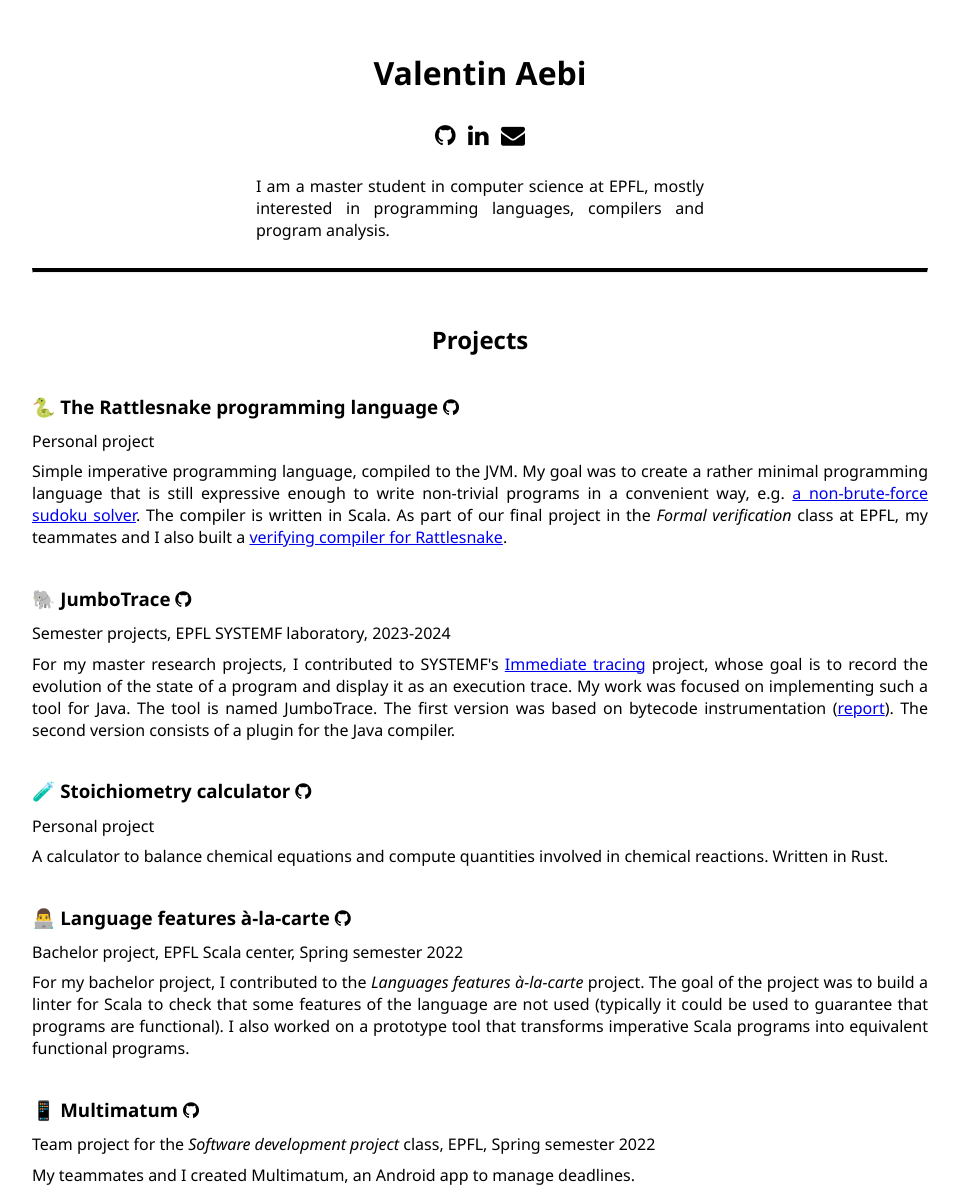
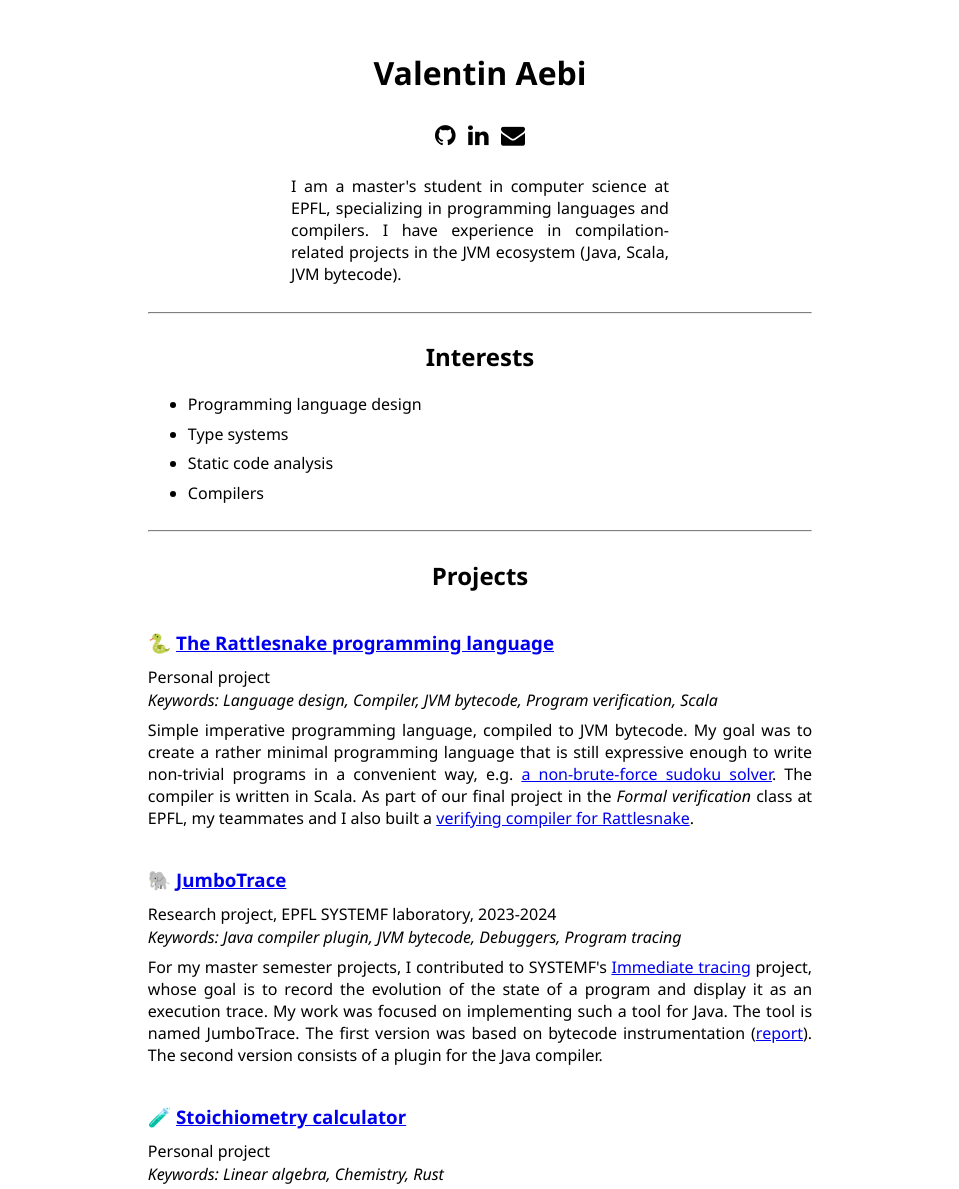
Before and after one commit to ValentinAebi/ValentinAebi.github.io, a plain HTML site: page index.html in a window 1280 px wide. Shown: the top 1189 px of the page, without its empty margins (160-1119 px from the left). Drawn offline with Linux system fonts and the light colour scheme.

Commit message:
Refactor webpage

```diff
--- a/index.html
+++ b/index.html
@@ -15,23 +15,37 @@
     <a id="email_logo" target="_blank"><i class="fa fa-envelope" title="E-mail"></i></a>
 </p>
 <p class="my_descr">
-    I am a master student in computer science at EPFL, mostly interested in programming languages, compilers and program analysis.
+    I am a master's student in computer science at EPFL, specializing in programming languages and compilers.
+    I have experience in compilation-related projects in the JVM ecosystem (Java, Scala, JVM bytecode).
 </p>
+
 <hr class="bold">
-<br>
+
+<section>
+<h2>Interests</h2>
+<ul class="interests_list">
+    <li>Programming language design</li>
+    <li>Type systems</li>
+    <li>Static code analysis</li>
+    <li>Compilers</li>
+</ul>
+</section>
+
+<hr class="bold">
 
 <section>
 <h2>Projects</h2>
 
-<h3>🐍 The Rattlesnake programming language
+<h3 class="project_title">🐍
     <a href="https://github.com/ValentinAebi/Rattlesnake" target="_blank">
-        <i class="fa fa-github" title="GitHub repository"></i>
+        The Rattlesnake programming language
     </a>
 </h3>
 <p class="project">
     <p class="project_type">Personal project</p>
+    <p class="tags_list">Keywords: Language design, Compiler, JVM bytecode, Program verification, Scala</p>
     <p class="project_descr">
-        Simple imperative programming language, compiled to the JVM. My goal was to create a rather minimal programming language that is still
+        Simple imperative programming language, compiled to JVM bytecode. My goal was to create a rather minimal programming language that is still
         expressive enough to write non-trivial programs in a convenient way,
         e.g. <a href="https://github.com/ValentinAebi/Rattlesnake-sudoku-solver" target="_blank">a non-brute-force sudoku solver</a>.
         The compiler is written in Scala. As part of our final project in the <i>Formal verification</i> class at EPFL, my teammates and I also
@@ -39,15 +53,16 @@
     </p>
 </p>
 
-<h3>🐘 JumboTrace
-    <a href="https://github.com/epfl-systemf/JumboTrace" target="_blank" style="text-decoration: none;">
-        <i class="fa fa-github" title="GitHub repository"></i>
+<h3 class="project_title">🐘
+    <a href="https://github.com/epfl-systemf/JumboTrace" target="_blank">
+        JumboTrace
     </a>
 </h3>
 <p class="project">
-    <p class="project_type">Semester projects, EPFL SYSTEMF laboratory, 2023-2024</p>
+    <p class="project_type">Research project, EPFL SYSTEMF laboratory, 2023-2024</p>
+    <p class="tags_list">Keywords: Java compiler plugin, JVM bytecode, Debuggers, Program tracing</p>
     <p class="project_descr">
-        For my master research projects, I contributed to SYSTEMF's
+        For my master semester projects, I contributed to SYSTEMF's
         <a href="https://systemf.epfl.ch/research.html#immediate-tracing-for-smoother-debugging-and-code-exploration"
         target="_blank">Immediate tracing</a>
         project, whose goal is to record the evolution of the state of a program and display it as an execution trace.
@@ -57,39 +72,42 @@
     </p>
 </p>
 
-<h3>🧪 Stoichiometry calculator
+<h3 class="project_title">🧪
     <a href="https://github.com/ValentinAebi/Stoichio-calc" target="_blank">
-        <i class="fa fa-github" title="GitHub repository"></i>
+        Stoichiometry calculator
     </a>
 </h3>
 <p class="project">
     <p class="project_type">Personal project</p>
+    <p class="tags_list">Keywords: Linear algebra, Chemistry, Rust</p>
     <p class="project_descr">
         A calculator to balance chemical equations and compute quantities involved in chemical reactions. Written in Rust.
     </p>
 </p>
 
-<h3>👨‍💻 Language features à-la-carte
+<h3 class="project_title">👨‍💻
     <a href="https://github.com/civp/language-features-a-la-carte" target="_blank">
-        <i class="fa fa-github" title="GitHub repository"></i>
+        Language features à-la-carte
     </a>
 </h3>
 <p class="project">
     <p class="project_type">Bachelor project, EPFL Scala center, Spring semester 2022</p>
+    <p class="tags_list">Keywords: Static code analysis, Program transformation, Scala</p>
     <p class="project_descr">
         For my bachelor project, I contributed to the <i>Languages features à-la-carte</i> project. The goal of the project was to build a linter
         for Scala to check that some features of the language are not used (typically it could be used to guarantee that programs are functional).
-        I also worked on a prototype tool that transforms imperative Scala programs into equivalent functional programs.
+        I also worked on a prototype tool that transforms (some) imperative Scala programs into equivalent functional programs.
     </p>
 </p>
 
-<h3>📱 Multimatum
+<h3 class="project_title">📱
     <a href="https://github.com/multimatum-Team/multimatum" target="_blank">
-        <i class="fa fa-github" title="GitHub repository"></i>
+        Multimatum
     </a>
 </h3>
 <p class="project">
     <p class="project_type">Team project for the <i>Software development project</i> class, EPFL, Spring semester 2022</p>
+    <p class="tags_list">Keywords: Android, Kotlin</p>
     <p class="project_descr">
         My teammates and I created Multimatum, an Android app to manage deadlines.
     </p>
--- a/style.css
+++ b/style.css
@@ -1,7 +1,10 @@
+html {
+    max-width: 18cm;
+    margin: auto;
+}
+
 body {
     font-family: 'Segoe UI', Tahoma, Geneva, Verdana, sans-serif;
-    margin-left: 15%;
-    margin-right: 15%;
 }
 
 h1 {
@@ -17,19 +20,20 @@
 }
 
 p.my_descr {
-    margin-left: 25%;
-    margin-right: 25%;
     margin-bottom: 7mm;
     text-align: justify;
-}
-
-p.contact_link {
-    text-align: center;
+    max-width: 10cm;
+    margin: auto;
 }
 
 p.contact_logos {
     text-align: center;
     font-size: x-large;
+}
+
+ul.interests_list > li {
+    text-align: left;
+    margin-bottom: 2mm;
 }
 
 p.project {
@@ -40,13 +44,20 @@
     margin-top: -2mm;
 }
 
+p.tags_list {
+    margin-top: -4mm;
+    font-style: italic;
+}
+
 p.project_descr {
     margin-top: -2mm;
     text-align: justify;
 }
 
 hr.bold {
-    border-top: 4px solid black;
+    border-top: 1px solid gray;
+    margin-top: 7mm;
+    margin-bottom: 7mm;
 }
 
 i.fa {
```
